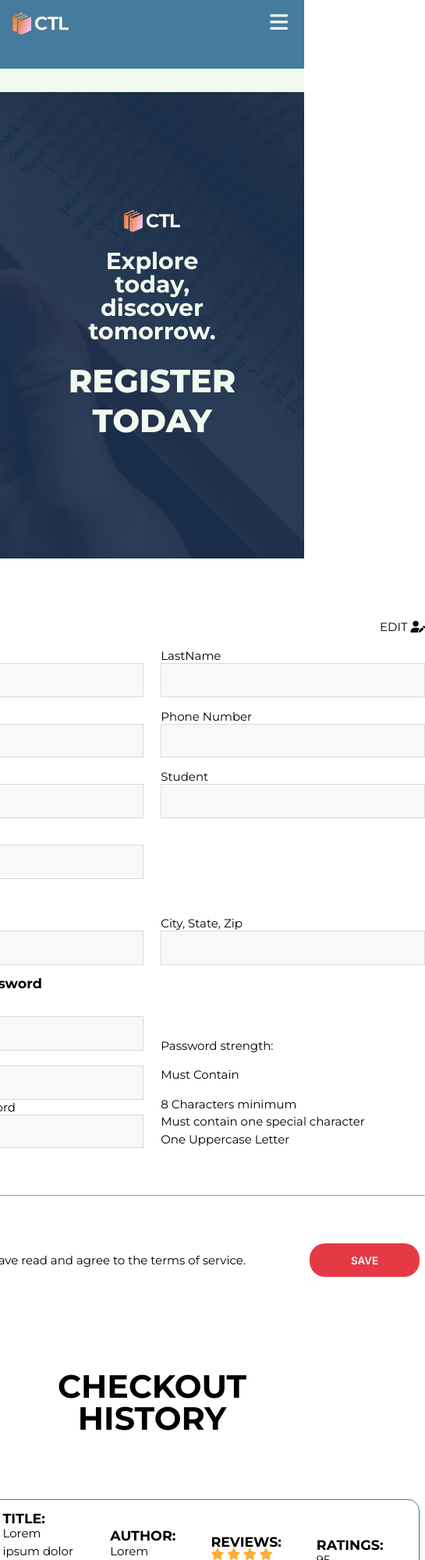
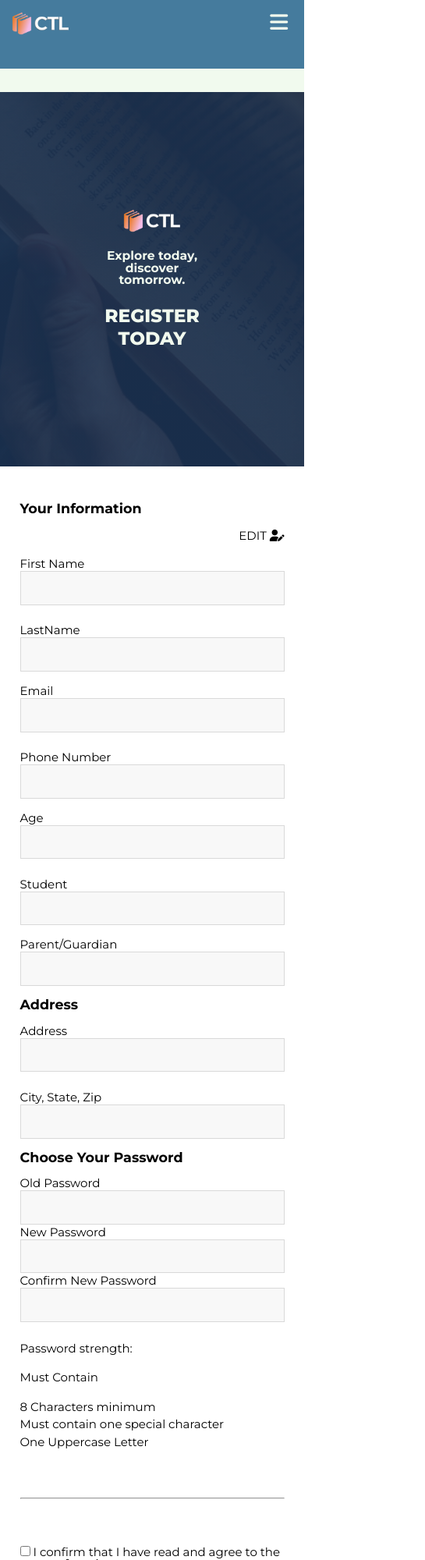
Before and after one commit to beloved/library-project, a plain HTML site: page account.html in a window 390 px wide. Shown: the top 2000 px of the page at 78% size, 545 px wide, since content can reach past the window. Drawn offline with Linux system fonts and the light colour scheme.

Commit message:
account.html/account.css responsive styles complete

```diff
--- a/account.html
+++ b/account.html
@@ -115,7 +115,7 @@
               </div>
             </div>
             <h3>Choose Your Password</h3>
-            <div class="form-row">
+            <div class="form-row password-section">
               <div class="form-col-left">
                 <div class="input-group">
                   <label for="old-password">Old Password</label>
@@ -144,11 +144,13 @@
             </div>
             <hr />
             <div class="form-confirm">
-              <input type="checkbox" name="checkbox" />
-              <label for="checkbox"
-                >I confirm that I have read and agree to the
-                <a href="#">terms of service</a>.</label
-              >
+              <div>
+                <input type="checkbox" name="checkbox" />
+                <label for="checkbox"
+                  >I confirm that I have read and agree to the
+                  <a href="#">terms of service</a>.</label
+                >
+              </div>
               <button class="btn save-btn">SAVE</button>
             </div>
           </form>
--- a/assets/css/account.css
+++ b/assets/css/account.css
@@ -141,14 +141,14 @@ i.menu-close {
 }
 
 .hero-content > h1 {
-  font-size: 2.75em;
+  font-size: 2.75vw;
   font-weight: 800;
   text-align: center;
   line-height: 1.25;
 }
 
 .hero-content > h2 {
-  font-size: 2em;
+  font-size: 2vw;
   text-align: center;
   line-height: 1;
 }
@@ -187,6 +187,10 @@ input {
   background-color: #f8f8f8;
   border: 1px solid var(--dark-gray);
   padding: 1em 6em;
+}
+
+.form-col-left {
+  gap: 1.5em;
 }
 
 .form-col-right {
@@ -257,6 +261,31 @@ footer {
 .copyright {
   text-align: center;
 }
+@media (max-width: 850px) {
+  .form-row,
+  .password-section,
+  .form-confirm {
+    flex-direction: column;
+  }
+
+  .form-col-right {
+    align-self: flex-start;
+  }
+
+  .save-btn {
+    margin-left: 0;
+  }
+  .favorite-books-section-title,
+  .checkout-history-section-title {
+    font-size: 5vw;
+  }
+
+  .favorite-books-info,
+  .checkout-history-info {
+    flex-wrap: wrap;
+    justify-content: flex-start;
+  }
+}
 
 @media (max-width: 698px) {
   .search-field {
@@ -302,4 +331,9 @@ footer {
   i.menu-close {
     display: none;
   }
+  .hero-content > h1 {
+    font-size: 6vw;
+  }
+  .hero-content > h2 {
+    font-size: 4vw;
 }
```
